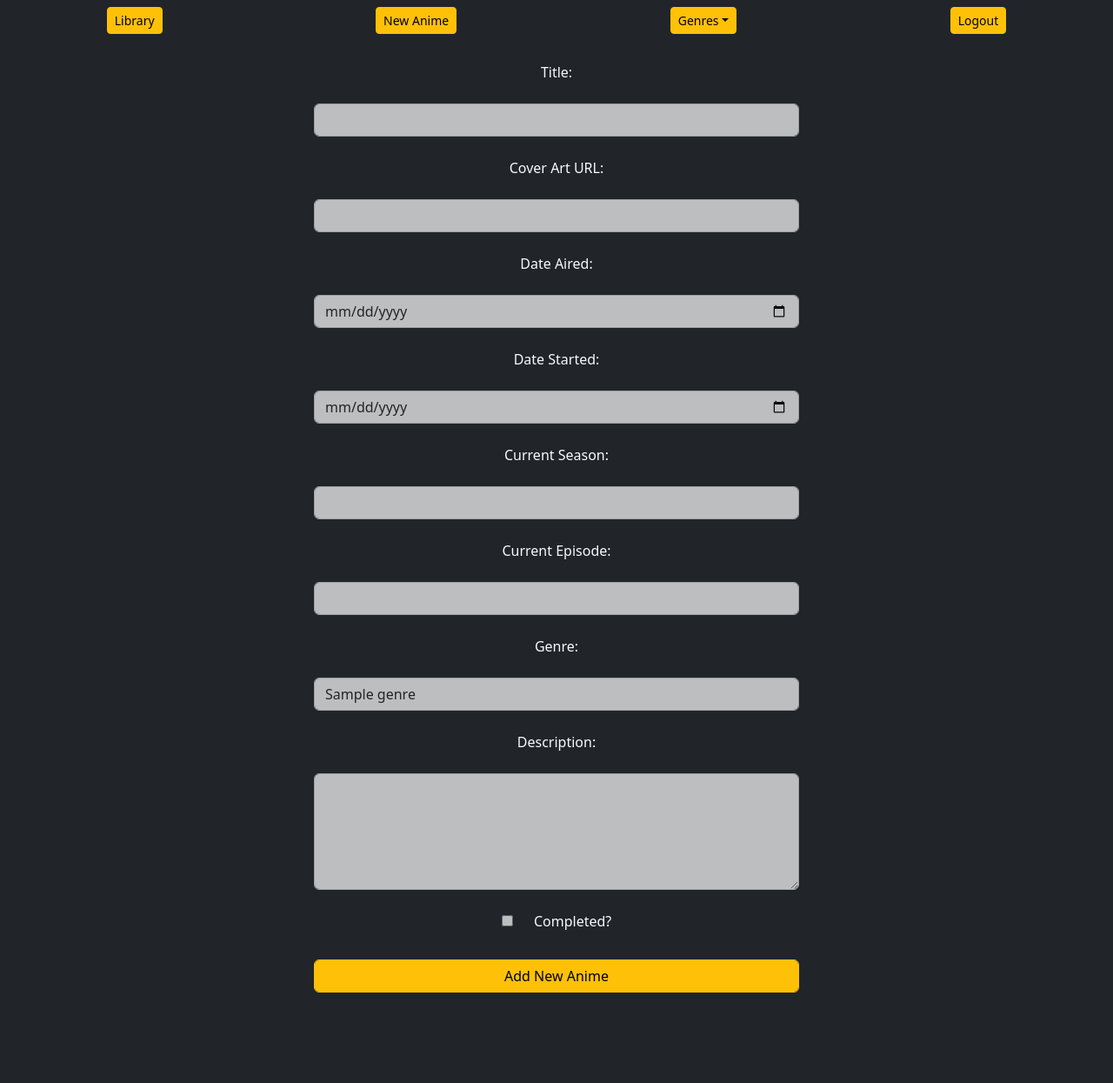
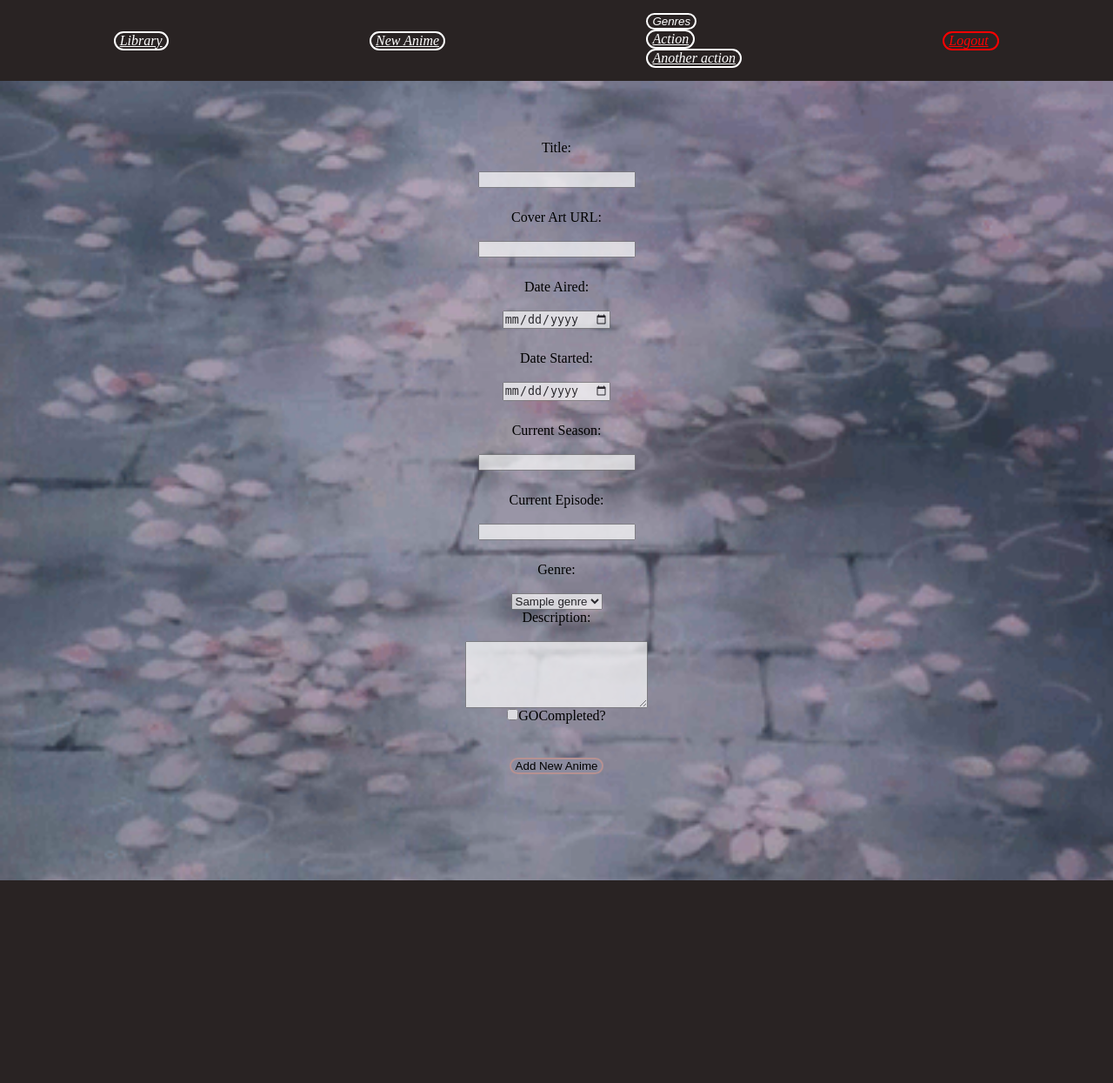
Before and after one commit to techllen/anime-watchlist, a Python web app: template flask_app/templates/add_anime.html in a window 1280 px wide. Shown: the whole page at 87% size. After the commit the page ends 1012 px from the top, so only its background shows below. Run offline with Jinja, Linux system fonts and the light colour scheme; the template is opened without the code that fills it: most values are stand-ins (such as "Sample title", 1, 10 or a date in 2020).

Commit message:
Creating css files
I started by working on the base.css and add anime since those html files looked mostly completed.

```diff
--- /dev/null
+++ b/flask_app/static/css/add_anime.css
@@ -0,0 +1,35 @@
+
+
+
+.container {
+    margin: 0 auto;
+    align-content: center;
+}
+
+.F{
+    border: 3px black;
+    height: auto;
+    /* width: 500px; */
+    /* display: inline-block; */
+    padding: 20px;
+    margin: 20px auto;
+    /* flex: 1; */
+    text-align: center;
+    /* justify-content: space-around; */
+}
+
+input {
+    margin-bottom: 25px;
+}
+
+.addB {
+    border: solid 2px rgb(182 145 145);
+    border-radius: 15px;
+    color: rgb(0, 0, 0);
+    width: auto;
+    height: auto;
+    background-color: rgb(139 139 158);
+    font-weight: 200;
+    padding-left: 5px;
+    padding-right: 5px;
+}
--- /dev/null
+++ b/flask_app/static/css/base.css
@@ -0,0 +1,95 @@
+*{
+    padding: 0;
+    margin: 0;
+}
+
+.wrapper {
+    width: 100%;
+    margin: 0px, auto;
+}
+
+.navbar {
+    padding: 15px;
+    /* margin: 20px; */
+    display: flex;
+    align-items: center;
+    justify-content: space-around;
+    /* height: 100px; */
+    align-content: flex-end;
+    /* width: 100%; */
+    background-color: rgb(41, 35, 35);
+}
+
+.navIcon {
+    /* background-color: rgb(248, 134, 184); */
+    width: 100%;
+    display: flex;
+    align-items: inherit;
+    justify-content: space-between;
+    /* padding: 30px; */
+}
+
+.logB {
+    border: solid 2px rgb(255, 0, 0);
+    display: table;
+    box-shadow: 1px rgb(3, 3, 3);
+    border-radius: 15px;
+    color: rgb(255, 0, 0);
+    width: 51px;
+    font-style: italic;
+    font-weight: 200;
+    padding-left: 5px;
+}
+
+.liB {
+    border: solid 2px rgb(255, 255, 255);
+    display: table;
+    box-shadow: 1px rgb(3, 3, 3);
+    border-radius: 15px;
+    color: rgb(255, 255, 255);
+    width: 51px;
+    font-style: italic;
+    font-weight: 200;
+    padding-left: 5px;
+    padding-right: 3px;
+}
+
+a {
+    border: solid 2px rgb(255, 255, 255);
+    display: table;
+    border-radius: 15px;
+    color: rgb(255, 255, 255);
+    width: auto;
+    height: auto;
+    font-style: italic;
+    font-weight: 200;
+    padding-left: 5px;
+    padding-right: 5px;
+}
+
+.GenB {
+    border: solid 2px rgb(255, 255, 255);
+    display: table;
+    background-color: rgb(41, 35, 35);
+    border-radius: 15px;
+    color: rgb(255, 255, 255);
+    width: auto;
+    height: auto;
+    font-style: italic;
+    font-weight: 200;
+    padding-left: 5px;
+    padding-right: 5px;
+}
+
+.body {
+    background-image: url("/static/img/CherryBlossomRain.gif");
+    background-repeat: no-repeat;
+    background-size: 1542px, 155px;
+    height: 797px;
+}
+
+.container {
+    margin: auto;
+    /* width: 50%; */
+    padding: 10px;
+}
--- a/flask_app/templates/add_anime.html
+++ b/flask_app/templates/add_anime.html
@@ -1,3 +1,8 @@
+
+    <link rel="stylesheet" type="text/css" href="{{ url_for('static', filename='css/add_anime.css') }}">
+
+
+
 {% extends 'base.html' %}
 {% block title %}
 New Anime
@@ -12,23 +17,23 @@
     {% endfor %}
 {% endif %}
 {% endwith %}
-<form action="" class="col-6 mx-auto" method="POST">
+<form action="" class="F" method="POST">  <!--col-6 mx-auto-->
 <input type="hidden" name="user_id" value="{{session['user_id']}}">
 <div class="form-group text-center">
     <label for="title">Title:</label><br><br>
-    <input class="form-control" type="text" name="title"><br>
+    <input class="" type="text" name="title"><br>
     <label for="coverImg">Cover Art URL:</label><br><br>
-    <input class="form-control" type="text" name="coverImg"><br>
+    <input class="" type="text" name="coverImg"><br>
     <label for="date_aired">Date Aired:</label><br><br>
-    <input class="form-control" type="date" name="date_aired"><br>
+    <input class="" type="date" name="date_aired"><br>
     <label for="date_started">Date Started:</label><br><br>
-    <input class="form-control" type="date" name="date_started"><br>
+    <input class="" type="date" name="date_started"><br>
     <label for="current_season">Current Season:</label><br><br>
-    <input class="form-control" type="number" name="current_season"><br>
+    <input class="" type="number" name="current_season"><br>
     <label for="current_episode">Current Episode:</label><br><br>
-    <input class="form-control" type="number" name="current_episode"><br>
+    <input class="" type="number" name="current_episode"><br>
     <label for="genre">Genre:</label><br><br>
-    <select class="form-control">
+    <select class="">
         {% for genre in genres %}
         <option value="{{ genre.title }}">{{ genre.title }}</option>
         {% endfor %}
@@ -37,6 +42,6 @@
     <textarea class="form-control" name="description" cols="24" rows="5"></textarea><br>
     <input type="checkbox"><label for="statusDone"><span class="invisible">GO</span>Completed?</label><br><br>
 </div>
-<button class="btn btn-warning form-control my-2">Add New Anime</button>
+<button class="addB">Add New Anime</button>
 </form>
 {% endblock %}
--- a/flask_app/templates/base.html
+++ b/flask_app/templates/base.html
@@ -8,26 +8,27 @@
             Group Project
         {% endblock %}
     </title>
-    <link href="https://cdn.jsdelivr.net/npm/bootstrap@5.2.0-beta1/dist/css/bootstrap.min.css" rel="stylesheet" integrity="sha384-0evHe/X+R7YkIZDRvuzKMRqM+OrBnVFBL6DOitfPri4tjfHxaWutUpFmBp4vmVor" crossorigin="anonymous">
+    <!-- <link href="https://cdn.jsdelivr.net/npm/bootstrap@5.2.0-beta1/dist/css/bootstrap.min.css" rel="stylesheet" integrity="sha384-0evHe/X+R7YkIZDRvuzKMRqM+OrBnVFBL6DOitfPri4tjfHxaWutUpFmBp4vmVor" crossorigin="anonymous"> -->
+    <link rel="stylesheet" type="text/css" href="{{ url_for('static', filename='css/base.css') }}">
     <style>
         input, select, textarea {
             opacity: .7;
         }
     </style>
 </head>
-<body class="bg-dark text-light">
+<body class="body">
     {% block nav %}
-    <nav class="navbar navbar-dark d-flex justify-content-around">
-        <a class="btn btn-warning btn-sm" href="#">Library</a>
+    <nav class="navbar">
+        <a class="liB" href="#">Library</a>
         <a class="btn btn-warning btn-sm" href="/anime/new">New Anime</a>
         <div class="dropdown">
-            <button class="btn btn-warning btn-sm dropdown-toggle" type="button" id="dropdownMenu1" data-toggle="dropdown" aria-haspopup="true" aria-expanded="false">Genres</button>
+            <button class="GenB" type="button" id="dropdownMenu1" data-toggle="dropdown" aria-haspopup="true" aria-expanded="false">Genres</button>
             <div class="dropdown-menu" aria-labelledby="dropdownMenu1">
                 <a class="dropdown-item" href="#!">Action</a>
                 <a class="dropdown-item" href="#!">Another action</a>
             </div>
         </div>
-        <a class="btn btn-warning btn-sm" href="#">Logout</a>
+        <a class="logB" href="#">Logout</a>
     </nav>
     {% endblock %}
     <br>
@@ -37,8 +38,9 @@
     {% endblock %}
     </div>
     <br><br><br><br>
-    <script src="https://cdn.jsdelivr.net/npm/bootstrap@5.2.0-beta1/dist/js/bootstrap.bundle.min.js" integrity="sha384-pprn3073KE6tl6bjs2QrFaJGz5/SUsLqktiwsUTF55Jfv3qYSDhgCecCxMW52nD2" crossorigin="anonymous"></script>
-    <script src="https://cdn.jsdelivr.net/npm/@popperjs/core@2.11.5/dist/umd/popper.min.js" integrity="sha384-Xe+8cL9oJa6tN/veChSP7q+mnSPaj5Bcu9mPX5F5xIGE0DVittaqT5lorf0EI7Vk" crossorigin="anonymous"></script>
-    <script src="https://cdn.jsdelivr.net/npm/bootstrap@5.2.0-beta1/dist/js/bootstrap.min.js" integrity="sha384-kjU+l4N0Yf4ZOJErLsIcvOU2qSb74wXpOhqTvwVx3OElZRweTnQ6d31fXEoRD1Jy" crossorigin="anonymous"></script>
 </body>
 </html>
+
+<!-- <script src="https://cdn.jsdelivr.net/npm/bootstrap@5.2.0-beta1/dist/js/bootstrap.bundle.min.js" integrity="sha384-pprn3073KE6tl6bjs2QrFaJGz5/SUsLqktiwsUTF55Jfv3qYSDhgCecCxMW52nD2" crossorigin="anonymous"></script>
+<script src="https://cdn.jsdelivr.net/npm/@popperjs/core@2.11.5/dist/umd/popper.min.js" integrity="sha384-Xe+8cL9oJa6tN/veChSP7q+mnSPaj5Bcu9mPX5F5xIGE0DVittaqT5lorf0EI7Vk" crossorigin="anonymous"></script>
+<script src="https://cdn.jsdelivr.net/npm/bootstrap@5.2.0-beta1/dist/js/bootstrap.min.js" integrity="sha384-kjU+l4N0Yf4ZOJErLsIcvOU2qSb74wXpOhqTvwVx3OElZRweTnQ6d31fXEoRD1Jy" crossorigin="anonymous"></script> -->
```
Also changed, not shown: flask_app/static/css/add_thoughts.css (added), flask_app/static/css/anime.css (added), flask_app/static/css/dashboard.css (added), flask_app/static/css/edit_anime.css (added), flask_app/static/css/edit_thoughts.css (added), flask_app/static/css/genre.css (added), flask_app/static/css/library.css (added), flask_app/static/img/CherryBlossomRain.gif (added).
